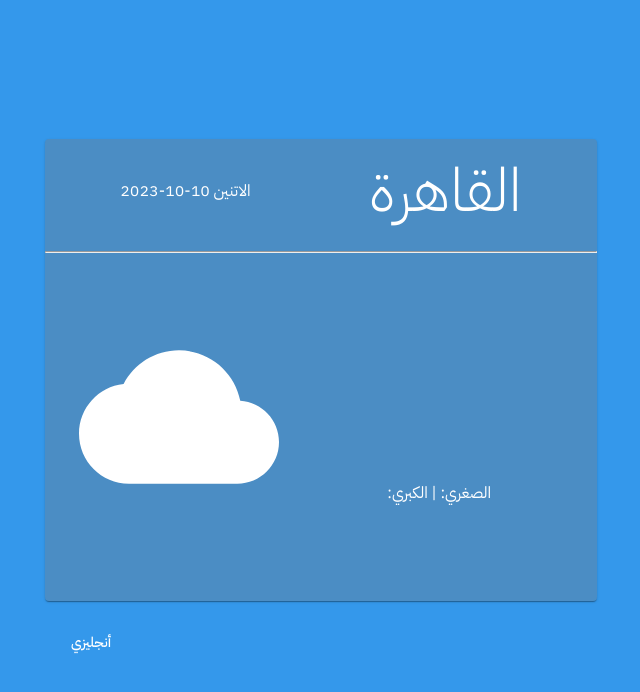
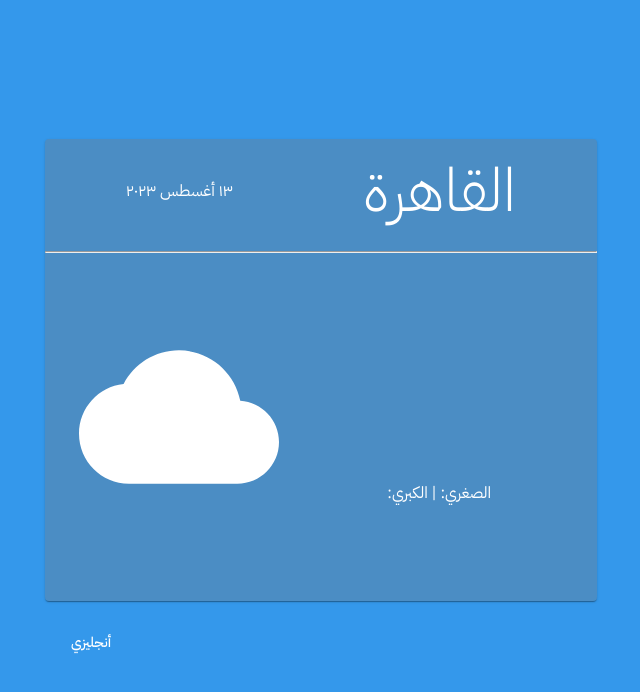
Before and after one commit to AMRRAGHEB118/demo-weather-today-react, a React (Create React App) app: page / in a window 1280 px wide. Shown: the top 692 px of the page, without its empty margins (319-959 px from the left). Built offline with nearby package versions, Linux system fonts and the light colour scheme; no server answers.

Commit message:
handle show date by momentjs

```diff
--- a/package.json
+++ b/package.json
@@ -11,6 +11,7 @@
     "@testing-library/react": "^13.4.0",
     "@testing-library/user-event": "^13.5.0",
     "axios": "^1.4.0",
+    "moment": "^2.29.4",
     "react": "^18.2.0",
     "react-dom": "^18.2.0",
     "react-scripts": "5.0.1",
--- a/src/App.js
+++ b/src/App.js
@@ -6,6 +6,8 @@ import Wheather from './components/Weather.jsx';
 import LangButton from './components/LangButton';
 import axios from 'axios';
 import config from './config';
+import moment from 'moment';
+import 'moment/min/locales.min';
 
 const theme = createTheme({
   typography: {
@@ -14,6 +16,7 @@ const theme = createTheme({
 });
 
 let cencel = null;
+moment.locale('ar');
 
 function App() {
   const [temp, setTemp] = useState({
@@ -23,18 +26,17 @@ function App() {
     min: null,
     icon: null,
   });
+  const [dateAndtime, setDateAndtime] = useState('');
   const { baseURL } = axios.defaults;
   useEffect(() => {
-    const fetchWeather = async () => {
-      try {
-        const res = await axios.get(
-          `${baseURL}?lat=30.033333&lon=31.233334&appid=${config.apiKey}`,
-          {
-            cancelToken: new axios.CancelToken((c) => {
-              cencel = c;
-            }),
-          }
-        );
+    setDateAndtime(moment().format('Do MMMM YYYY'));
+    axios
+      .get(`${baseURL}?lat=30.033333&lon=31.233334&appid=${config.apiKey}`, {
+        cancelToken: new axios.CancelToken((c) => {
+          cencel = c;
+        }),
+      })
+      .then((res) => {
         const currentTemp = Math.round(res.data.main.temp - 272.15);
         const maxTemp = Math.round(res.data.main.temp_max - 272.15);
         const minTemp = Math.round(res.data.main.temp_min - 272.15);
@@ -47,21 +49,20 @@ function App() {
           min: minTemp,
           icon: `https://openweathermap.org/img/wn/${iconTemp}@2x.png`,
         });
-      } catch (e) {
+      })
+      .catch((e) => {
         console.log(e);
-      }
-      return () => {
-        cencel();
-      };
+      });
+    return () => {
+      cencel();
     };
-    fetchWeather();
   }, []);
 
   return (
     <ThemeProvider theme={theme}>
       <div dir="rtl" className="App">
         <Container maxWidth="sm">
-          <Wheather temp={temp} />
+          <Wheather dateAndtime={dateAndtime} temp={temp} />
           <br />
           <LangButton />
         </Container>
--- a/src/components/Date.jsx
+++ b/src/components/Date.jsx
@@ -1,7 +1,7 @@
 import { Typography } from '@mui/material';
 
-function Date() {
-  return <Typography>الاتنين 10-10-2023</Typography>;
+function Date({dateAndtime}) {
+  return <Typography>{dateAndtime}</Typography>;
 }
 
 export default Date;
--- a/src/components/Weather.jsx
+++ b/src/components/Weather.jsx
@@ -4,7 +4,7 @@ import Date from './Date';
 import Temperature from './Temperature';
 import CloudImage from './CloudImage';
 
-function Weather({temp}) {
+function Weather({dateAndtime, temp}) {
   return (
     <Card
       sx={{
@@ -23,7 +23,7 @@ function Weather({temp}) {
         }}
       >
         <City />
-        <Date />
+        <Date dateAndtime={dateAndtime}/>
       </CardContent>
       <hr />
       <CardContent
```
Also changed, not shown: 1 other file (tests, documents, lock files or other folders).
